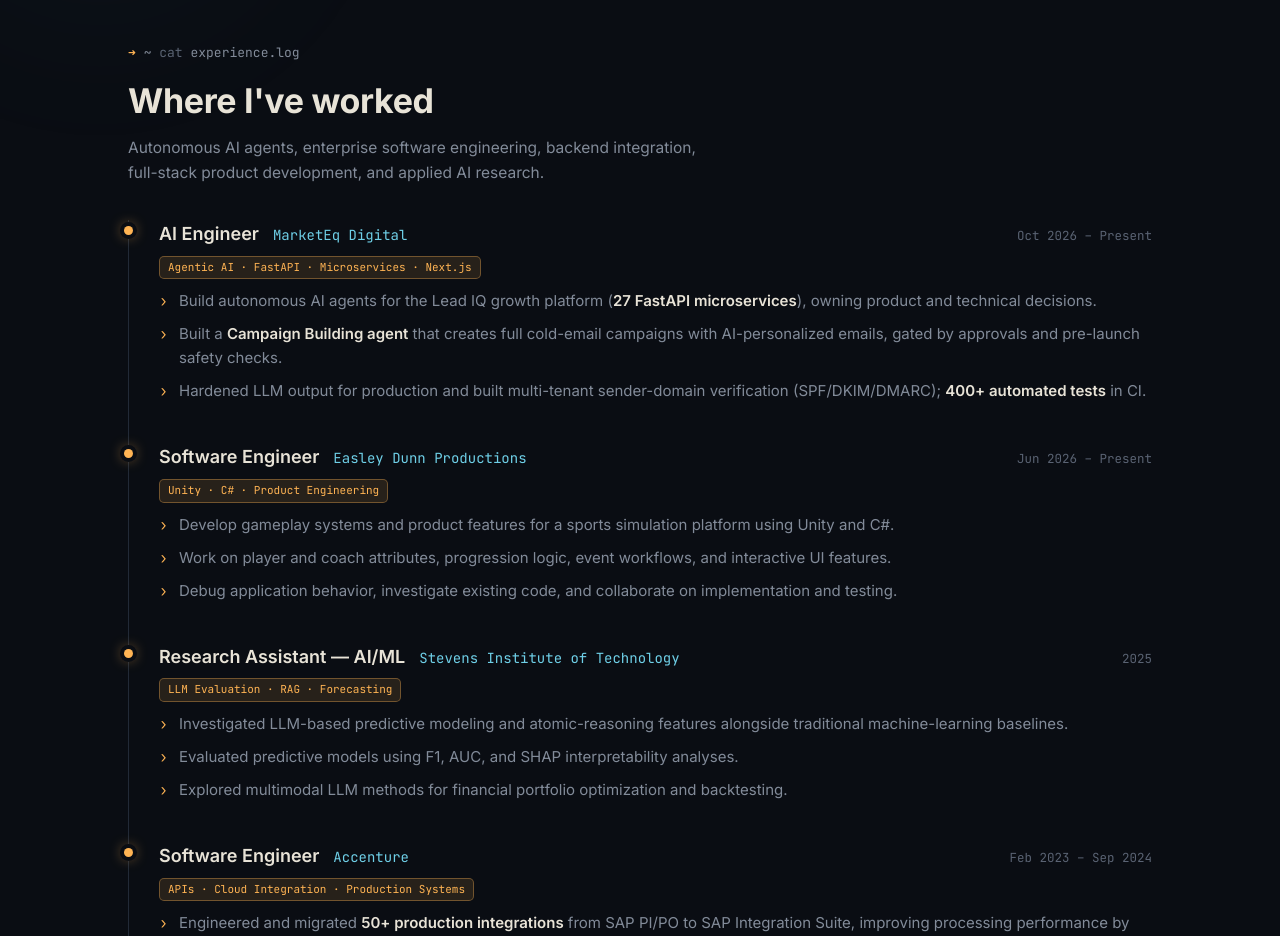
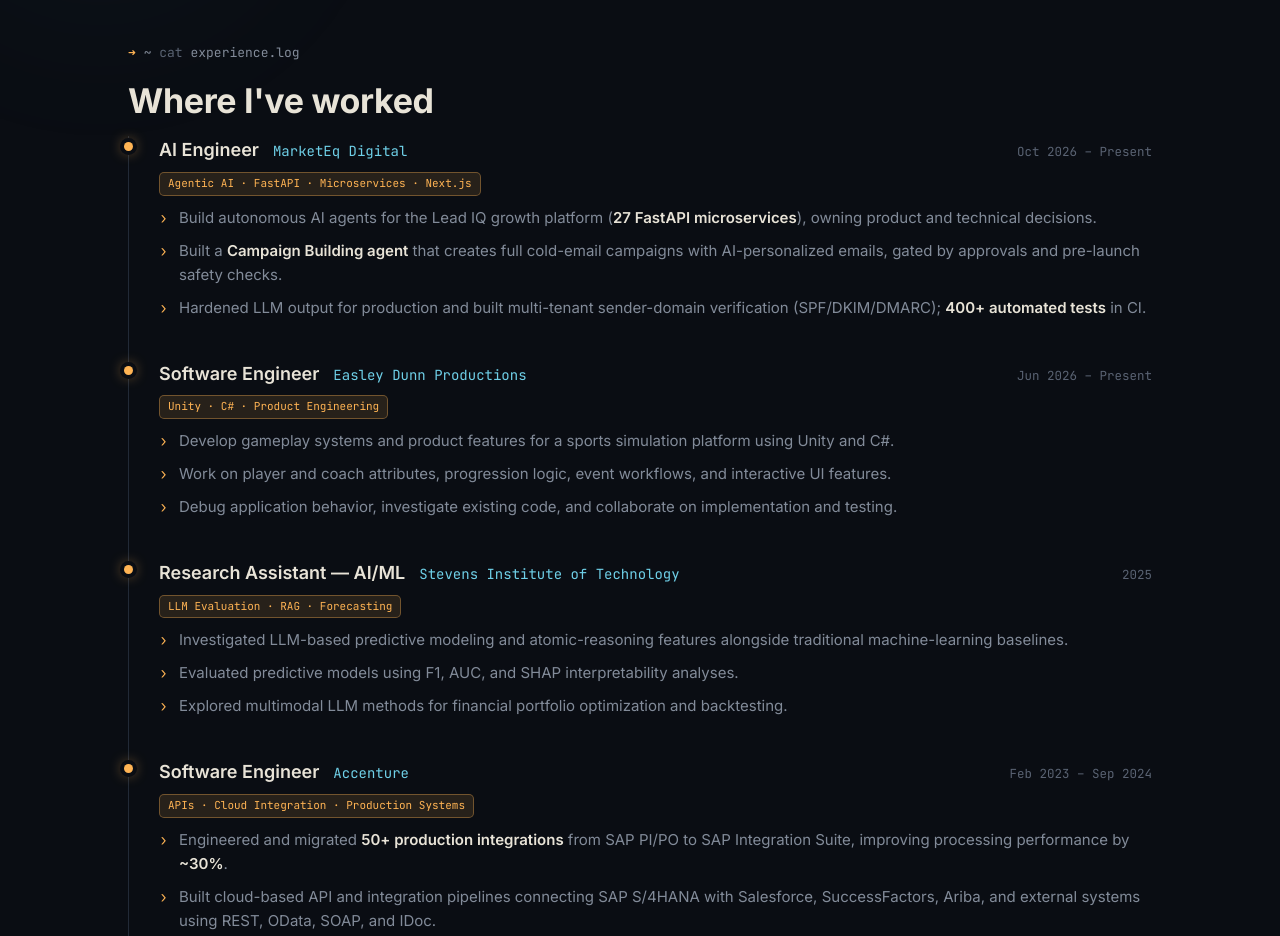
Before and after one commit to Venkyyy98/Portfolio, a plain HTML site: page index.html in a window 1280 px wide. Shown: the part 800-1736 px from the top of the page. Drawn offline with Linux system fonts and the light colour scheme.

Commit message:
Remove Experience subtitle

```diff
--- a/index.html
+++ b/index.html
@@ -277,7 +277,6 @@ footer{text-align:center;padding:30px 0 50px;color:var(--faint);font-family:var(
   <div class="wrap">
     <div class="eyebrow reveal"><span class="ar">➜</span> ~ <span class="out">cat</span> experience.log</div>
     <h2 class="h2 reveal">Where I've worked</h2>
-    <p class="sub reveal">Autonomous AI agents, enterprise software engineering, backend integration, full-stack product development, and applied AI research.</p>
 
     <div class="xp">
       <div class="xp-item reveal">
```
